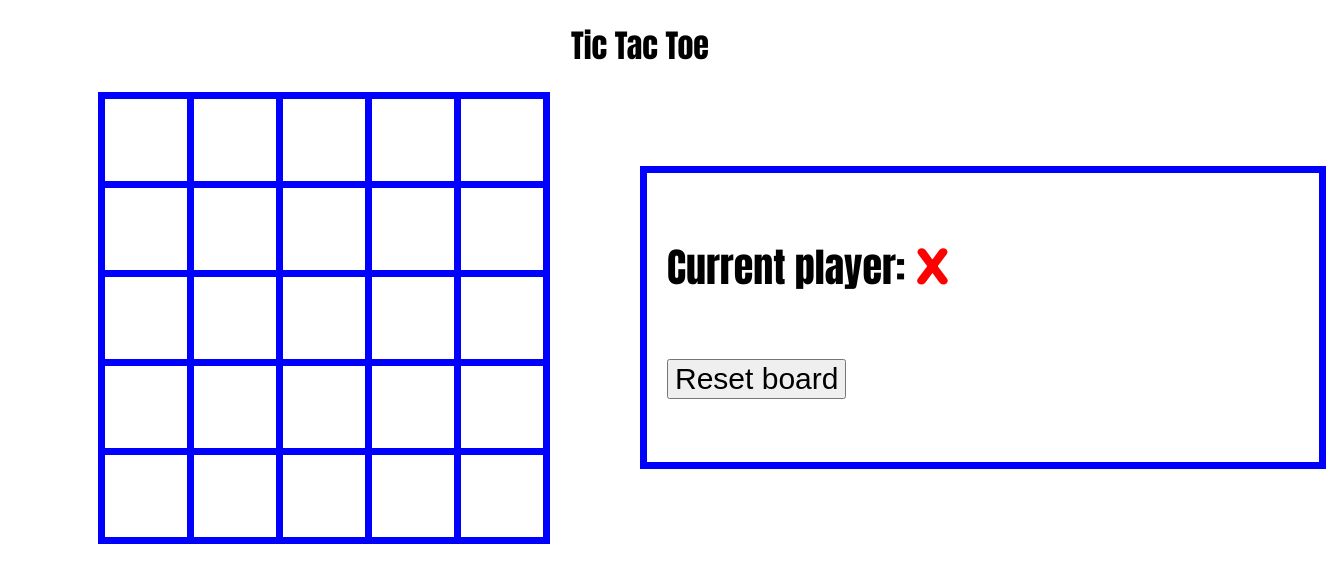
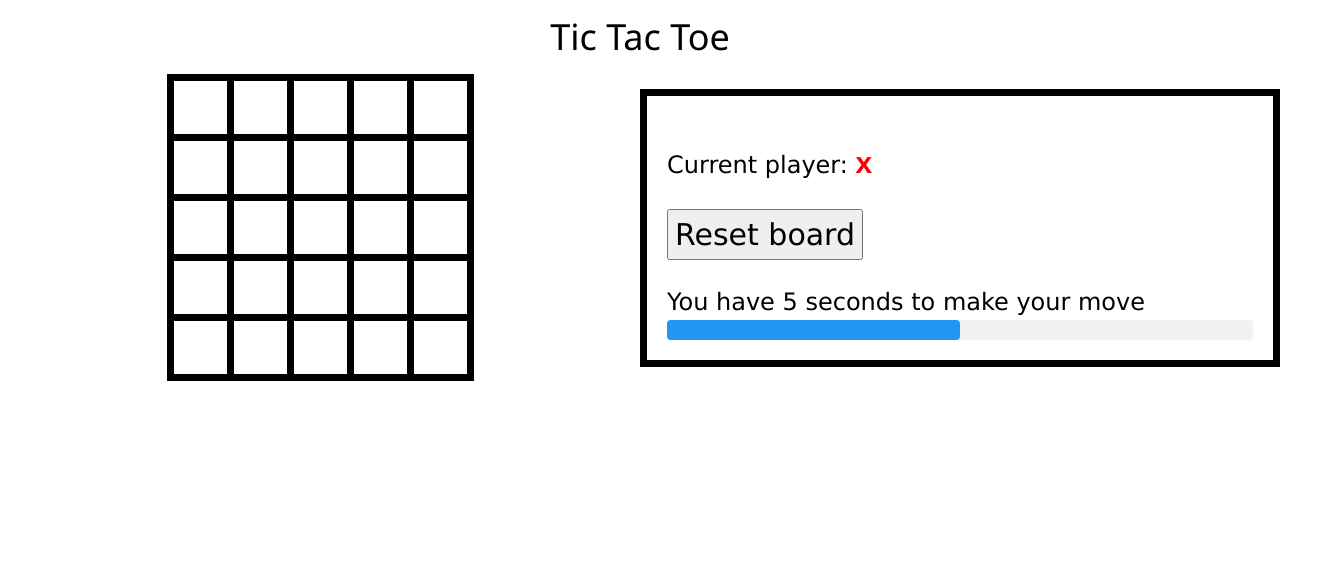
Before and after one commit to lorecoro/tictactoe, a website built with Parcel: page index.html in a window 1280 px wide. Shown: the whole page, 1326 px wide, since content can reach past the window. Built offline with nearby package versions, Linux system fonts and the light colour scheme.

Commit message:
board styling and progress bar

```diff
--- a/index.html
+++ b/index.html
@@ -5,6 +5,7 @@
 	<title>Tic Tac Toe</title>
     <meta charset="UTF-8" />
     <link rel="stylesheet" type="text/css" href="src/styles.css" />
+    <link rel="stylesheet" href="https://www.w3schools.com/w3css/4/w3.css">
     <link href="https://fonts.googleapis.com/css2?family=Nunito:wght@900&display=swap" rel="stylesheet">
 </head>
 
@@ -13,9 +14,15 @@
         <div class="container">
         <div id="board" class="board"></div>
         <div id="player" class="player">
-            <p>Current player: <span id="current-player" class="cell">X</span></p>
+            <p>Current player: <span id="current-player" class="cell">x</span></p>
             <input type="button" value="Reset board" id="reset">
             <p id="message"></p>
+            <div id="timer">
+                You have <span id="time-left">10</span> seconds to make your move
+                <div class="w3-light-grey w3-round">
+                    <div id="progress-bar" class="w3-container w3-round w3-blue" style="width:100%"></div>
+                  </div>
+            </div>
         </div>
     </div>
 	<script src="src/index.js">
--- a/src/index.js
+++ b/src/index.js
@@ -1,6 +1,7 @@
 const columns = 5;
 const rows = 5;
 let end = false;
+let interval;
 
 const buildrow = (x, y) => {
     let row = '<tr>';
@@ -134,25 +135,54 @@ const clickEvent = (event) => {
     const currentPlayer = document.getElementById("current-player");
     let xo = currentPlayer.innerText;
     event.target.innerHTML = xo;
-    xo = (xo === "X") ? "O" : "X";
+    xo = (xo === "x") ? "o" : "x";
+    event.target.className += (xo === "x") ? " cell-x" : " cell-o";
     currentPlayer.innerText = xo;
     const message = checkWinner();
+    clearInterval(interval);
     if (message !== '') {
         const messagenode = document.getElementById("message");
         messagenode.innerHTML = message;
-        alert(`Player ${(xo === "X" ? 2 : 1)} won!`);
+        alert(`Player ${(xo === "x" ? 2 : 1)} won!`);
         end = true;
-    };
+    }
+    else {
+        resetTimer();
+    }
 }
 
 const initializeCode = () => {
     console.log("Initializing");
     const button = document.getElementById("reset");
     button.addEventListener("click", event => {
-      resetBoard();
-      event.stopPropagation();
+        resetBoard();
+        event.stopPropagation();
     });
+}
+
+const resetTimer = () => {
+    const pbar = document.getElementById("progress-bar");
+    pbar.style.width = '100%';
+    const timeLeft = document.getElementById("time-left");
+    timeLeft.innerText = "10";
+    const coundown = () => {
+        if (count <= 0) {
+            const currentPlayer = document.getElementById("current-player");
+            let xo = currentPlayer.innerText;
+            xo = (xo === "x") ? "o" : "x";
+            currentPlayer.innerText = xo;
+            count = 100;
+            timeLeft.innerText = "10";
+        } else {
+            timeLeft.innerText = (count/10 - 1);
+            count -= 10;
+        }
+        pbar.style.width = count + '%';
+    }
+    let count = 100;
+    interval = setInterval(coundown, 1000);
 }
 
 initializeCode();
 resetBoard();
+resetTimer();
--- a/src/styles.css
+++ b/src/styles.css
@@ -2,7 +2,6 @@ html {
   font-family: Impact, Haettenschweiler, 'Arial Narrow Bold', sans-serif;
 }
 h1 {
-  /* font-family: Impact, Haettenschweiler, 'Arial Narrow Bold', sans-serif; */
   text-align: center;
 }
 
@@ -13,10 +12,11 @@ table {
 }
 
 td {
-  border: 7px solid blue;
+  border: 7px solid black;
   margin: 0;
-  height: 80px;
-  width: 80px;
+  height: 60px;
+  width: 60px;
+  vertical-align: middle;
 }
 
 input {
@@ -34,16 +34,28 @@ input {
 }
 
 .player {
-  border: 7px solid blue;
+  border: 7px solid black;
   margin: 0;
   padding: 20px;
-  font-size: 40px;
+  font-size: 24px;
 }
 
 .cell{
-  font-family: 'Nunito', sans-serif;
+  font-family: 'Helvetica';
   font-weight: 700;
-  font-size: 50px;
+  font-size: 30px;
   color: red;
   text-align: center;
 }
+
+.cell-x {
+  background-color: rgb(124, 252, 0);
+}
+
+.cell-o {
+  background-color: rgb(250, 128, 114);
+}
+
+#progress-bar {
+  height: 20px;
+}
```
